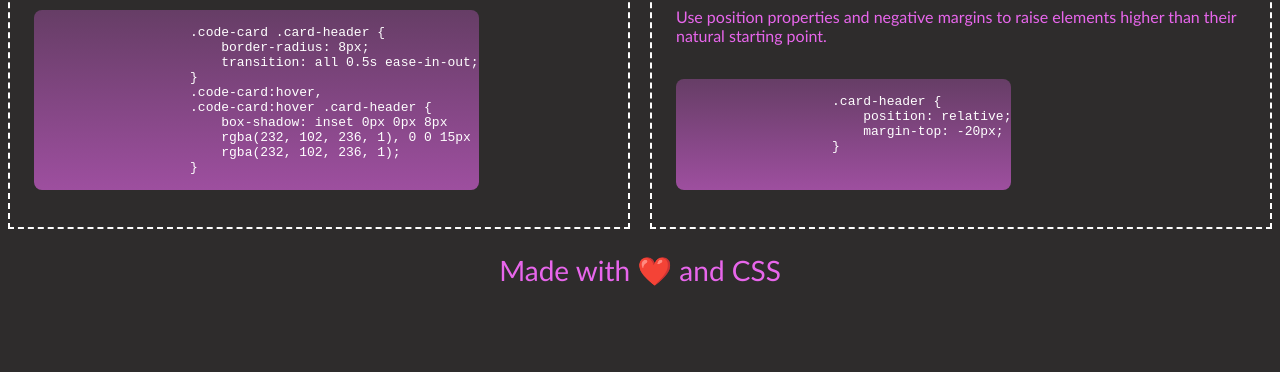
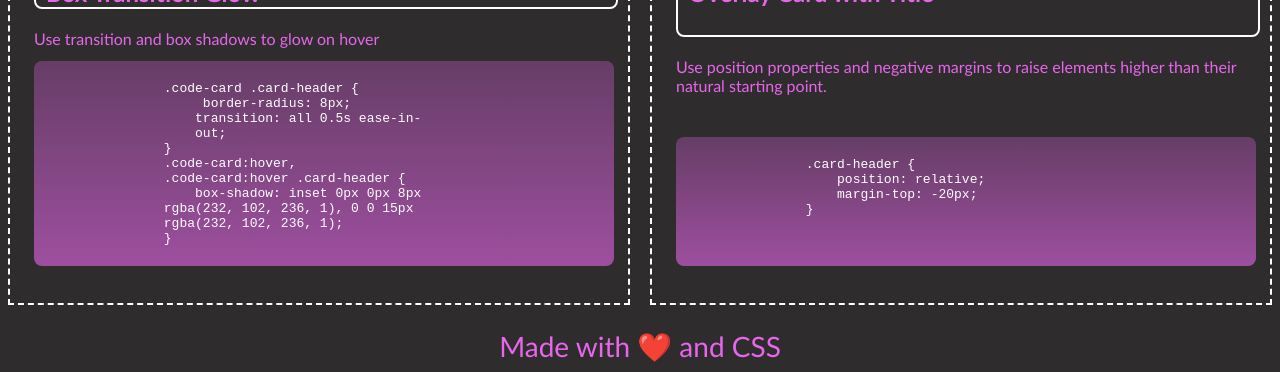
Before and after one commit to scostemal/CSS-Snippet-Cheatsheet-Project, a plain HTML site: page index.html in a window 1280 px wide. Shown: the part 751-1123 px from the top of the page. Before the commit the page ends 1047 px from the top, so only its background shows below. Drawn offline with Linux system fonts and the light colour scheme.

Commit message:
made adjustments to code block text for allignment purposes, added hover, user-select, transition and glow

```diff
--- a/assets/style.css
+++ b/assets/style.css
@@ -30,7 +30,6 @@
 
 .card-column {
     display: flex;
-    flex-direction: row;
     flex-wrap: wrap;
     flex: 0 0 100%;
     padding: 1.5rem;
@@ -44,6 +43,7 @@
 .card-header {
     display: flex;
     position: relative;
+    flex: 0 0 100%;
     font-family: 'Gill Sans', 'Gill Sans MT', Calibri, 'Trebuchet MS', sans-serif;
     border-radius: 8px;
     border-width: 2px;
@@ -52,22 +52,33 @@
     color: var(--heliotrope);
     margin-top: -45px;
     background-color: rgb(46, 44, 44);
+    padding-left: 10px;
 }
 
 .card-body {
     display: flex;
-    justify-content: left;
+    flex-direction: row;
+    position: relative;
+    flex: 0 0 100%;
     font-family: 'Gill Sans', 'Gill Sans MT', Calibri, 'Trebuchet MS', sans-serif;
     color: var(--heliotrope)
 }
 
 .code-block {
     display: flex;
-    justify-content: left;
+    flex-direction: flex-end;
+    flex: 0 0 100%;
+    padding: 5px;
     background-image: linear-gradient(rgba(232, 102, 236, 0.3) 0%,
      rgba(232, 102, 236, 0.6) 100%);
      border-radius: 8px;
      color: #fff;
+     user-select: all;
+}
+
+.code-block:hover {
+    box-shadow: inset 0px 0px 8px var(--heliotrope), 0 0 15px var(--heliotrope);
+    transition: all 0.5s ease-in-out;
 }
 
 footer {
```
Also changed, not shown: index.html (+4 -8 lines).
